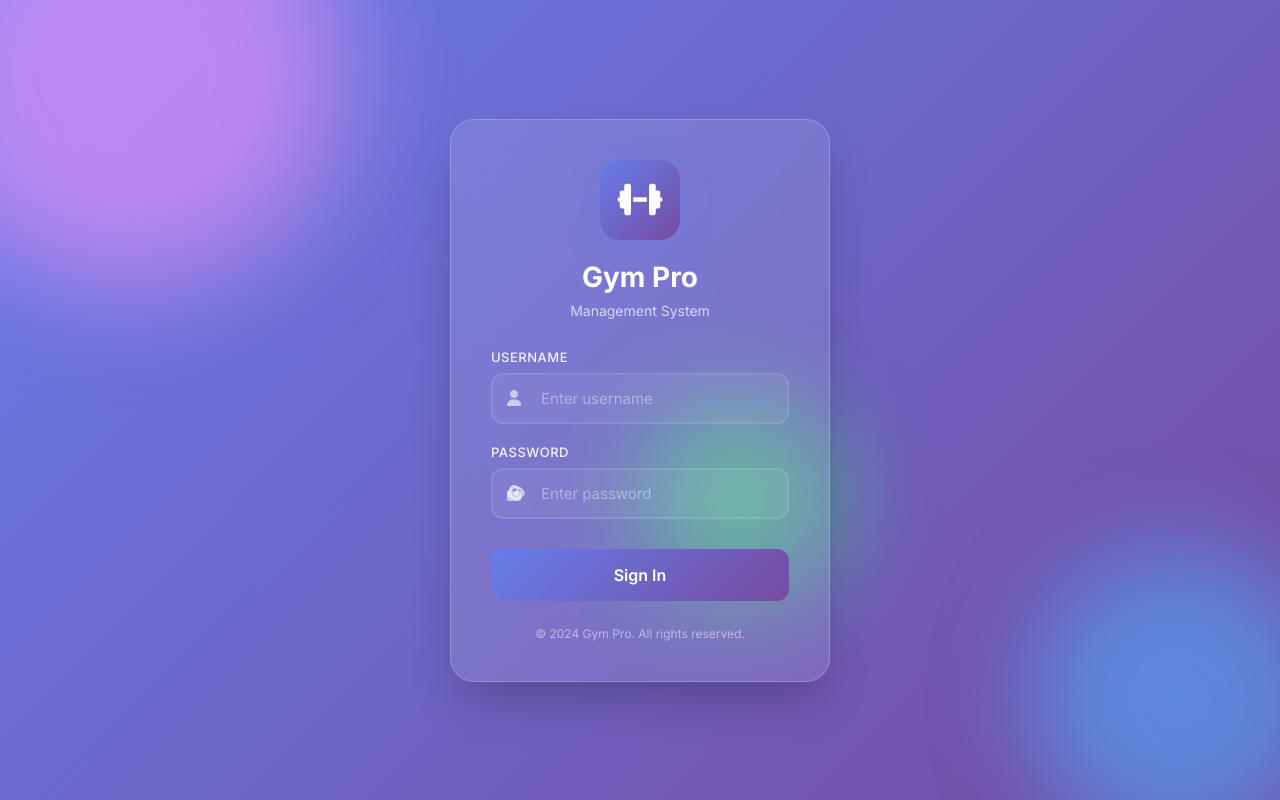
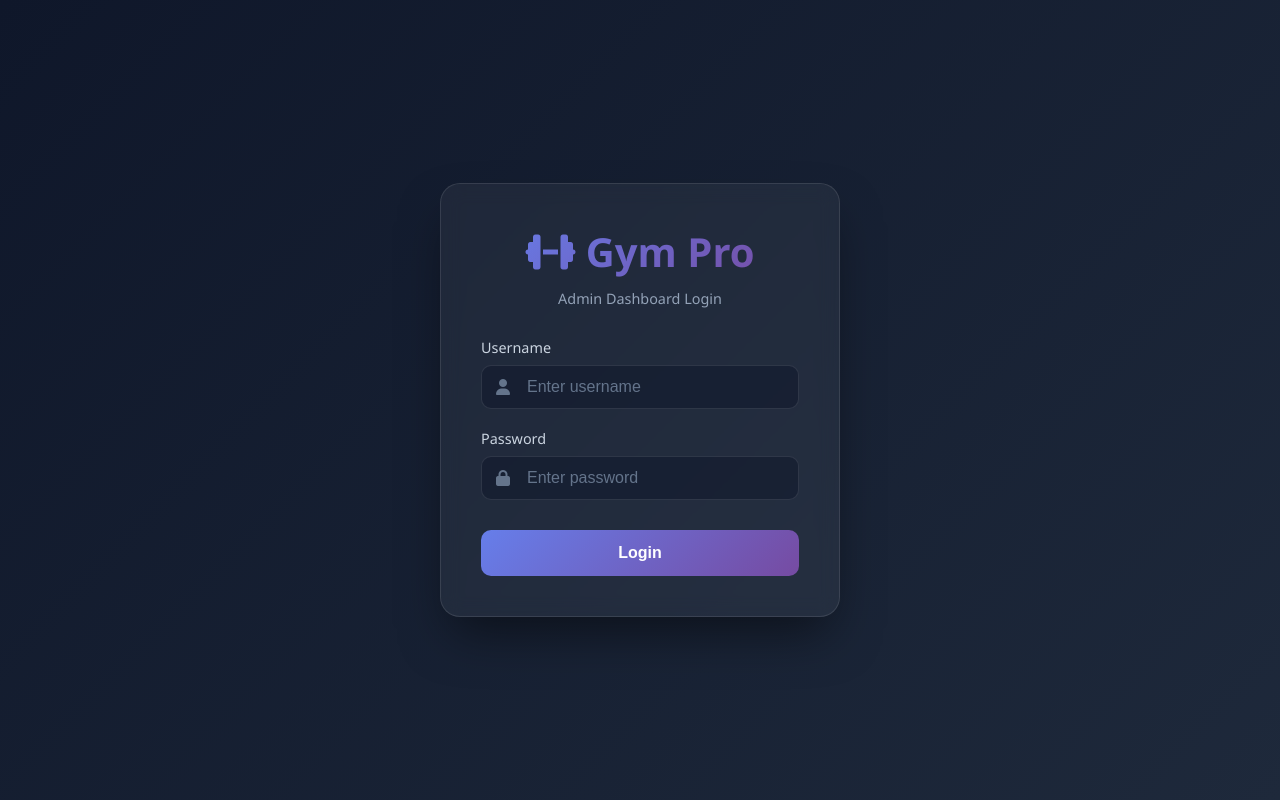
Before and after one commit to dushyantsdee/gym_management, a website: page public/login.html in a window 1280 px wide. Drawn offline with Linux system fonts and the light colour scheme.

Commit message:
change longin page

```diff
--- a/public/login.html
+++ b/public/login.html
@@ -3,155 +3,64 @@
 <head>
     <meta charset="UTF-8">
     <meta name="viewport" content="width=device-width, initial-scale=1.0">
-  <title>Gym Pro Login</title>
-  <link href="https://fonts.googleapis.com/css2?family=Inter:wght@300;400;500;600;700&display=swap" rel="stylesheet">
+    <title>Gym Pro - Login</title>
     <link rel="stylesheet" href="https://cdnjs.cloudflare.com/ajax/libs/font-awesome/6.4.0/css/all.min.css">
     <style>
         * {
             margin: 0;
             padding: 0;
             box-sizing: border-box;
-      font-family: 'Inter', sans-serif;
         }
 
         body {
+            font-family: 'Segoe UI', Tahoma, Geneva, Verdana, sans-serif;
+            background: linear-gradient(135deg, #0f172a 0%, #1e293b 100%);
             min-height: 100vh;
             display: flex;
+            align-items: center;
             justify-content: center;
-      align-items: center;
-      background: linear-gradient(135deg, #667eea 0%, #764ba2 100%);
-      position: relative;
-      overflow: hidden;
+            color: #fff;
         }
 
-    /* Animated Background */
-    .bg-shapes {
-      position: absolute;
+        .login-container {
+            background: rgba(255, 255, 255, 0.05);
+            backdrop-filter: blur(10px);
+            border: 1px solid rgba(255, 255, 255, 0.1);
+            border-radius: 20px;
+            padding: 40px;
             width: 100%;
-      height: 100%;
-      overflow: hidden;
-      z-index: 0;
+            max-width: 400px;
+            box-shadow: 0 25px 50px -12px rgba(0, 0, 0, 0.5);
         }
 
-    .shape {
-      position: absolute;
-      filter: blur(50px);
-      opacity: 0.6;
-      animation: float 20s infinite;
-    }
-
-    .shape-1 {
-      width: 400px;
-      height: 400px;
-      background: #f093fb;
-      border-radius: 50%;
-      top: -100px;
-      left: -100px;
-      animation-delay: 0s;
-    }
-
-    .shape-2 {
-      width: 300px;
-      height: 300px;
-      background: #4facfe;
-      border-radius: 50%;
-      bottom: -50px;
-      right: -50px;
-      animation-delay: 5s;
-    }
-
-    .shape-3 {
-      width: 200px;
-      height: 200px;
-      background: #43e97b;
-      border-radius: 50%;
-      top: 50%;
-      left: 50%;
-      animation-delay: 10s;
-    }
-
-    @keyframes float {
-      0%, 100% { transform: translate(0, 0) scale(1); }
-      33% { transform: translate(30px, -30px) scale(1.1); }
-      66% { transform: translate(-20px, 20px) scale(0.9); }
-    }
-
-    /* Login Container */
-    .login-container {
-      position: relative;
-      z-index: 1;
-      width: 100%;
-      max-width: 420px;
-      padding: 20px;
-    }
-
-    .login-box {
-      background: rgba(255, 255, 255, 0.1);
-      backdrop-filter: blur(20px);
-      border: 1px solid rgba(255, 255, 255, 0.2);
-      border-radius: 24px;
-      padding: 40px;
-      box-shadow: 0 25px 50px -12px rgba(0, 0, 0, 0.25);
-      animation: slideUp 0.6s ease;
-    }
-
-    @keyframes slideUp {
-      from {
-        opacity: 0;
-        transform: translateY(30px);
-      }
-      to {
-        opacity: 1;
-        transform: translateY(0);
-      }
-    }
-
-    /* Logo Section */
-    .logo-section {
+        .logo {
             text-align: center;
             margin-bottom: 30px;
         }
 
-    .logo {
-      width: 80px;
-      height: 80px;
+        .logo h1 {
             background: linear-gradient(135deg, #667eea 0%, #764ba2 100%);
-      border-radius: 20px;
-      display: flex;
-      align-items: center;
-      justify-content: center;
-      margin: 0 auto 20px;
-      font-size: 36px;
-      color: white;
-      box-shadow: 0 10px 30px rgba(102, 126, 234, 0.4);
+            -webkit-background-clip: text;
+            -webkit-text-fill-color: transparent;
+            font-size: 2.5rem;
+            margin-bottom: 10px;
         }
 
-    .logo-section h1 {
-      color: white;
-      font-size: 28px;
-      font-weight: 700;
-      margin-bottom: 8px;
+        .logo p {
+            color: #94a3b8;
+            font-size: 0.9rem;
         }
 
-    .logo-section p {
-      color: rgba(255, 255, 255, 0.7);
-      font-size: 14px;
+        .form-group {
+            margin-bottom: 20px;
         }
 
-    /* Input Groups */
-    .input-group {
-      margin-bottom: 20px;
-      position: relative;
-    }
-
-    .input-group label {
+        .form-group label {
             display: block;
-      color: rgba(255, 255, 255, 0.9);
-      font-size: 13px;
+            margin-bottom: 8px;
+            color: #cbd5e1;
+            font-size: 0.9rem;
             font-weight: 500;
-      margin-bottom: 8px;
-      text-transform: uppercase;
-      letter-spacing: 0.5px;
         }
 
         .input-wrapper {
@@ -160,176 +69,106 @@
 
         .input-wrapper i {
             position: absolute;
-      left: 16px;
+            left: 15px;
             top: 50%;
             transform: translateY(-50%);
-      color: rgba(255, 255, 255, 0.6);
-      font-size: 16px;
+            color: #64748b;
         }
 
-    .input-wrapper input {
+        .form-group input {
             width: 100%;
-      padding: 14px 16px 14px 48px;
-      border: 2px solid rgba(255, 255, 255, 0.1);
-      border-radius: 12px;
-      background: rgba(255, 255, 255, 0.05);
-      color: white;
-      font-size: 15px;
-      transition: all 0.3s ease;
+            padding: 12px 15px 12px 45px;
+            background: rgba(15, 23, 42, 0.5);
+            border: 1px solid rgba(255, 255, 255, 0.1);
+            border-radius: 10px;
+            color: #fff;
+            font-size: 1rem;
+            transition: all 0.3s;
         }
 
-    .input-wrapper input::placeholder {
-      color: rgba(255, 255, 255, 0.4);
+        .form-group input:focus {
+            outline: none;
+            border-color: #667eea;
+            box-shadow: 0 0 0 3px rgba(102, 126, 234, 0.1);
         }
 
-    .input-wrapper input:focus {
-      outline: none;
-      border-color: #667eea;
-      background: rgba(255, 255, 255, 0.1);
+        .form-group input::placeholder {
+            color: #64748b;
         }
 
-    .toggle-password {
-      position: absolute;
-      right: 16px;
-      top: 50%;
-      transform: translateY(-50%);
-      color: rgba(255, 255, 255, 0.6);
+        .btn-login {
+            width: 100%;
+            padding: 14px;
+            background: linear-gradient(135deg, #667eea 0%, #764ba2 100%);
+            border: none;
+            border-radius: 10px;
+            color: #fff;
+            font-size: 1rem;
+            font-weight: 600;
             cursor: pointer;
-      transition: color 0.3s;
+            transition: transform 0.2s, box-shadow 0.2s;
+            margin-top: 10px;
         }
 
-    .toggle-password:hover {
-      color: white;
+        .btn-login:hover {
+            transform: translateY(-2px);
+            box-shadow: 0 10px 20px -5px rgba(102, 126, 234, 0.4);
         }
 
-    /* Login Button */
-    .login-btn {
-      width: 100%;
-      padding: 16px;
-      margin-top: 10px;
-      border: none;
-      border-radius: 12px;
-      background: linear-gradient(135deg, #667eea 0%, #764ba2 100%);
-      color: white;
-      font-size: 16px;
-      font-weight: 600;
-      cursor: pointer;
-      transition: all 0.3s ease;
-      position: relative;
-      overflow: hidden;
-    }
-
-    .login-btn::before {
-      content: '';
-      position: absolute;
-      top: 0;
-      left: -100%;
-      width: 100%;
-      height: 100%;
-      background: linear-gradient(90deg, transparent, rgba(255,255,255,0.3), transparent);
-      transition: left 0.5s;
-    }
-
-    .login-btn:hover::before {
-      left: 100%;
-    }
-
-    .login-btn:hover {
-      transform: translateY(-2px);
-      box-shadow: 0 10px 30px rgba(102, 126, 234, 0.4);
-    }
-
-    .login-btn:active {
+        .btn-login:active {
             transform: translateY(0);
         }
 
-    .login-btn.loading {
-      pointer-events: none;
-      opacity: 0.8;
+        .btn-login:disabled {
+            opacity: 0.7;
+            cursor: not-allowed;
+            transform: none;
         }
 
-    .login-btn.loading::after {
-      content: '';
-      width: 20px;
-      height: 20px;
-      border: 2px solid transparent;
-      border-top-color: white;
-      border-radius: 50%;
-      animation: spin 1s linear infinite;
+        .error-message {
+            background: rgba(239, 68, 68, 0.1);
+            border: 1px solid rgba(239, 68, 68, 0.2);
+            color: #ef4444;
+            padding: 12px;
+            border-radius: 8px;
+            margin-bottom: 20px;
+            display: none;
+            font-size: 0.9rem;
+        }
+
+        .error-message.show {
+            display: block;
+        }
+
+        .loading {
+            display: none;
+        }
+
+        .loading.show {
             display: inline-block;
-      margin-left: 10px;
-      vertical-align: middle;
+            margin-right: 8px;
         }
 
         @keyframes spin {
             to { transform: rotate(360deg); }
         }
 
-    /* Error Message */
-    .error-message {
-      background: rgba(255, 23, 68, 0.1);
-      border: 1px solid rgba(255, 23, 68, 0.3);
-      color: #ff1744;
-      padding: 12px 16px;
-      border-radius: 10px;
-      font-size: 13px;
-      margin-top: 15px;
-      display: none;
-      align-items: center;
-      gap: 8px;
-    }
-
-    .error-message.show {
-      display: flex;
-      animation: shake 0.5s ease;
-    }
-
-    @keyframes shake {
-      0%, 100% { transform: translateX(0); }
-      25% { transform: translateX(-10px); }
-      75% { transform: translateX(10px); }
-    }
-
-    /* Footer */
-    .login-footer {
-      text-align: center;
-      margin-top: 25px;
-      color: rgba(255, 255, 255, 0.5);
-      font-size: 12px;
-    }
-
-    /* Responsive */
-    @media (max-width: 480px) {
-      .login-box {
-        padding: 30px 20px;
-      }
-
-      .logo-section h1 {
-        font-size: 24px;
-      }
+        .spinner {
+            animation: spin 1s linear infinite;
         }
     </style>
 </head>
 <body>
-
-  <div class="bg-shapes">
-    <div class="shape shape-1"></div>
-    <div class="shape shape-2"></div>
-    <div class="shape shape-3"></div>
+    <div class="login-container">
+        <div class="logo">
+            <h1><i class="fas fa-dumbbell"></i> Gym Pro</h1>
+            <p>Admin Dashboard Login</p>
         </div>
 
-  <div class="login-container">
-    <div class="login-box">
-      <div class="logo-section">
-        <div class="logo">
-          <i class="fas fa-dumbbell"></i>
-        </div>
-        <h1>Gym Pro</h1>
-        <p>Management System</p>
-      </div>
+        <div id="errorMsg" class="error-message"></div>
 
         <form id="loginForm">
-        <div class="input-group">
+            <div class="form-group">
                 <label>Username</label>
                 <div class="input-wrapper">
                     <i class="fas fa-user"></i>
@@ -337,88 +176,67 @@
                 </div>
             </div>
 
-        <div class="input-group">
+            <div class="form-group">
                 <label>Password</label>
                 <div class="input-wrapper">
                     <i class="fas fa-lock"></i>
                     <input type="password" id="password" placeholder="Enter password" required>
-            <i class="fas fa-eye toggle-password" onclick="togglePassword()"></i>
                 </div>
             </div>
 
-        <button type="submit" class="login-btn" id="loginBtn">
-          Sign In
+            <button type="submit" class="btn-login" id="loginBtn">
+                <span class="loading"><i class="fas fa-circle-notch spinner"></i></span>
+                <span class="btn-text">Login</span>
             </button>
         </form>
-
-      <div class="error-message" id="errorMsg">
-        <i class="fas fa-exclamation-circle"></i>
-        <span id="errorText">Invalid credentials</span>
-      </div>
-
-      <div class="login-footer">
-        © 2024 Gym Pro. All rights reserved.
-      </div>
-    </div>
     </div>
 
     <script>
-    // Toggle Password Visibility
-    function togglePassword() {
-      const password = document.getElementById('password');
-      const toggle = document.querySelector('.toggle-password');
-
-      if (password.type === 'password') {
-        password.type = 'text';
-        toggle.classList.remove('fa-eye');
-        toggle.classList.add('fa-eye-slash');
-      } else {
-        password.type = 'password';
-        toggle.classList.remove('fa-eye-slash');
-        toggle.classList.add('fa-eye');
-      }
-    }
-
-    // Login Handler
         document.getElementById('loginForm').addEventListener('submit', async (e) => {
             e.preventDefault();
 
-      const btn = document.getElementById('loginBtn');
-      const errorMsg = document.getElementById('errorMsg');
             const username = document.getElementById('username').value;
             const password = document.getElementById('password').value;
+            const loginBtn = document.getElementById('loginBtn');
+            const errorMsg = document.getElementById('errorMsg');
+            const loading = loginBtn.querySelector('.loading');
+            const btnText = loginBtn.querySelector('.btn-text');
 
-      // Show loading
-      btn.classList.add('loading');
-      btn.innerHTML = 'Signing In...';
+            // Reset error
             errorMsg.classList.remove('show');
+            errorMsg.textContent = '';
+
+            // Loading state
+            loginBtn.disabled = true;
+            loading.classList.add('show');
+            btnText.textContent = 'Logging in...';
 
             try {
-        const res = await fetch('/api/login', {
+                const response = await fetch('/api/login', {
                     method: 'POST',
-          headers: { 'Content-Type': 'application/json' },
+                    headers: {
+                        'Content-Type': 'application/json'
+                    },
                     body: JSON.stringify({ username, password })
                 });
 
-        const data = await res.json();
+                const data = await response.json();
 
                 if (data.success) {
-          btn.innerHTML = 'Success!';
-          btn.style.background = 'linear-gradient(135deg, #00b09b 0%, #96c93d 100%)';
-          setTimeout(() => {
                     window.location.href = '/dashboard';
-          }, 500);
                 } else {
-          throw new Error(data.message || 'Invalid credentials');
+                    errorMsg.textContent = data.message || 'Invalid credentials';
+                    errorMsg.classList.add('show');
                 }
             } catch (err) {
-        btn.classList.remove('loading');
-        btn.innerHTML = 'Sign In';
-        document.getElementById('errorText').textContent = err.message;
+                errorMsg.textContent = 'Server error. Please try again.';
                 errorMsg.classList.add('show');
+            } finally {
+                loginBtn.disabled = false;
+                loading.classList.remove('show');
+                btnText.textContent = 'Login';
             }
         });
     </script>
-
 </body>
 </html>
```
Lines whose indentation alone changed are shown as unchanged.
